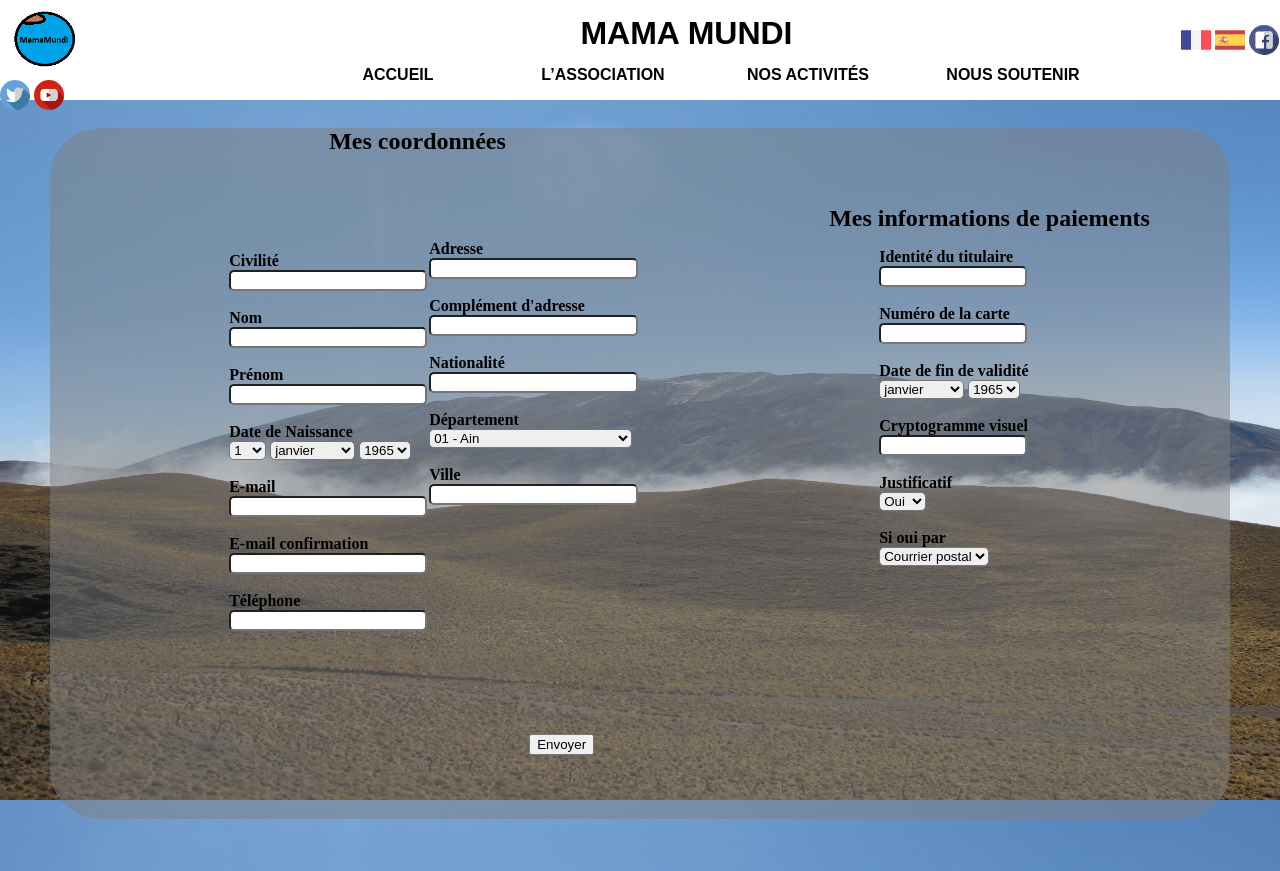
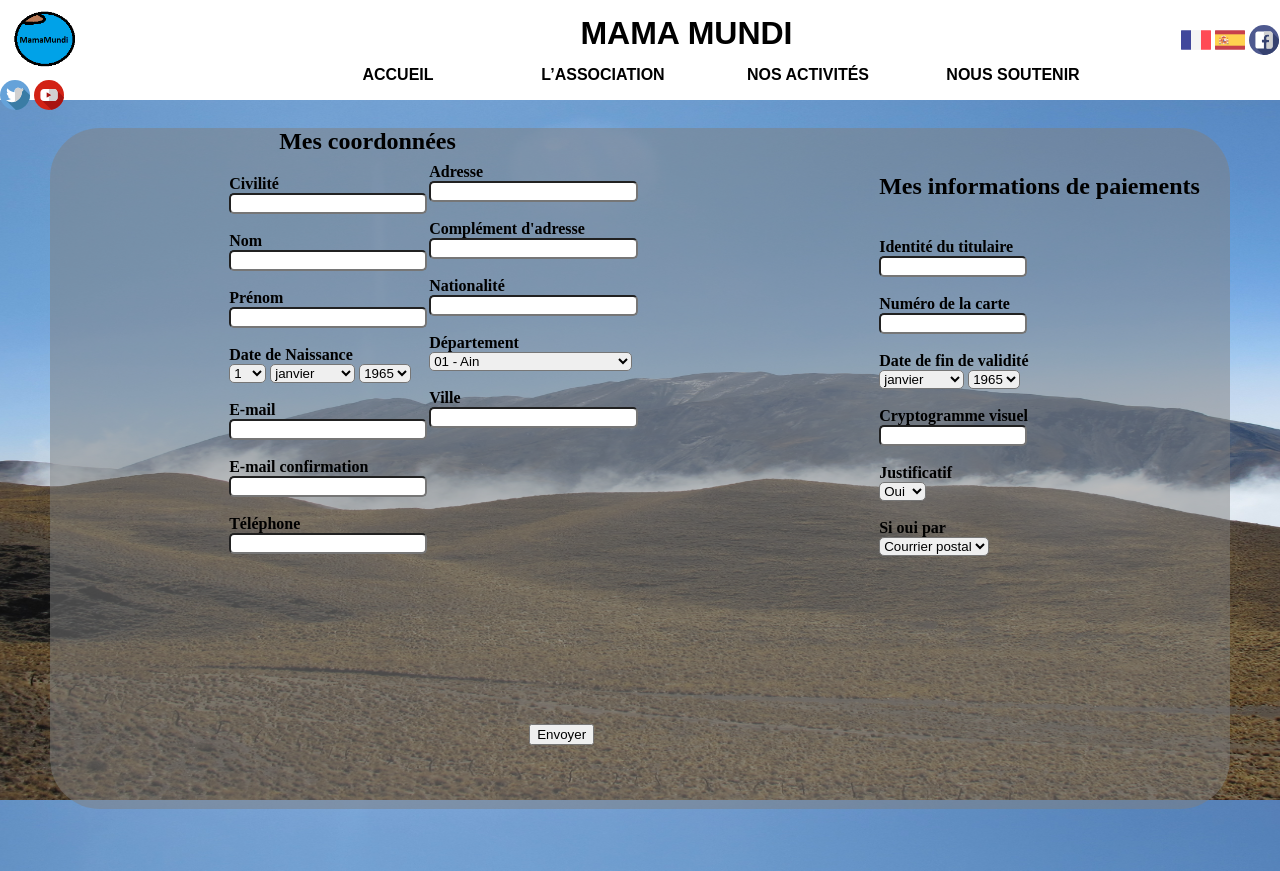
Before and after one commit to Ushyg/Mama-Mundi, a PHP site: page /don.php in a window 1280 px wide. Shown: the top 871 px of the page. Run offline with PHP 8.4, Linux system fonts and the light colour scheme.

Commit message:
update page don/don.css

```diff
--- a/css/page_don.css
+++ b/css/page_don.css
@@ -30,16 +30,20 @@
 
 #coordo{
 	display: flex;
-	margin-left: 100px;
-    margin-top: 100px;
+	margin-left: 50px;
+    margin-top: 15px;
 	width: 200px;
 }
 
 #paie{
     display: flex;
-    margin-left: 600px;
-    margin-top: 50px;
+    margin-top: 20px;
     width: 400px;
+}
+
+#personne{
+    vertical-align: top;
+    width: 200px;
 }
 
 #adresse{
--- a/don.php
+++ b/don.php
@@ -56,13 +56,11 @@
 					</ul>
 				</div>
 			</div>
-			</div>
 			<div id="espace2">
 			</div>
 			<section id="formule">
 				<div>
 				<h2 id="coordo">Mes coordonnées</h2>
-				<h2 id="paie">Mes informations de paiements</h2>
 					<form method="get" action="" id="personne">
 						<label>Civilité</label><input class="longueur" type="text" name="civ"><br/>
 						<br/><label id="nom">Nom</label><input class="longueur" type="text" name="ttnom"/><br/>
@@ -97,8 +95,8 @@
 						<br/><label>E-mail</label><input class="longueur" type="text" name=""><br/>
 						<br/><label>E-mail confirmation</label><input class="longueur" type="text" name=""><br/>
 						<br/><label>Téléphone</label><input class="longueur" type="text" name=""><br/>
-			</div>
-			<div id="adresse">
+					</form>
+					<form id="adresse">
 						<label>Adresse</label><input class="longueur2" type="text" name=""><br/>
 						<br/><label>Complément d'adresse</label><input class="longueur2" type="text" name=""><br/>
 						<br/><label>Nationalité</label><input class="longueur2" type="text" name=""><br/>
@@ -207,8 +205,11 @@
 								<option>976 - Mayotte</option>
 							</select><br/>
 						<br/><label>Ville</label><input class="longueur2" type="text" name=""><br/>
+					</form>
 			</div>
 			<div id="infopaie">
+				<h2 id="paie">Mes informations de paiements</h2>
+					<form method="get" action="" id="paiement">
 						<br/><label id="nom">Identité du titulaire</label><input class="longueur3" type="text" name="ttnom"/><br/>
 						<br/><label id="prenom">Numéro de la carte</label><input class="longueur3" type="text" name="ttprenom"/><br/>
 						<br/><label id="date">Date de fin de validité</label>
@@ -240,9 +241,10 @@
 								<option>Courrier postal</option>
 								<option>Email</option>
 							</select>
+					</form>
 			</div>
 				<br/><button onclick="nom();">Envoyer</button><br>
-			</form>
+
 	</section>
 	<script type="text/javascript">
 	function initcbs(){
```
Lines whose indentation alone changed are shown as unchanged.
